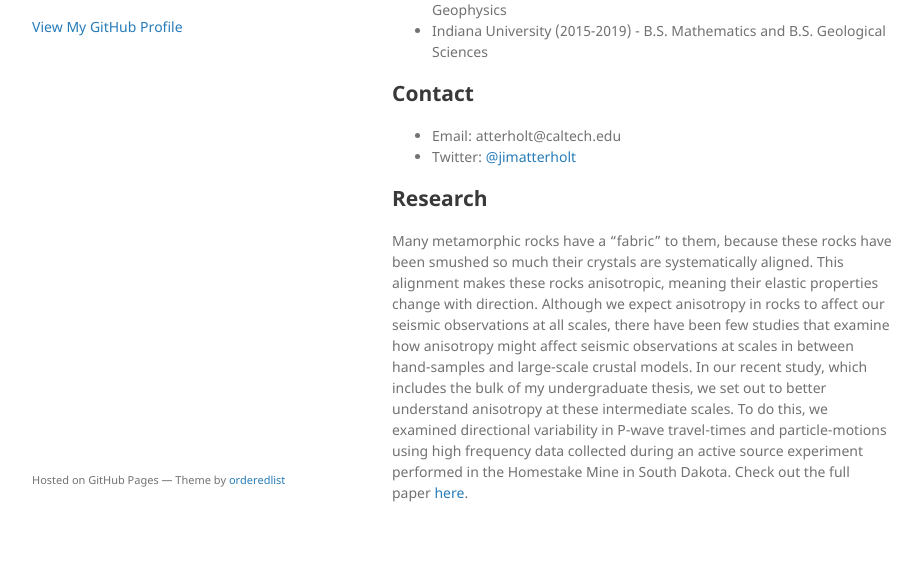
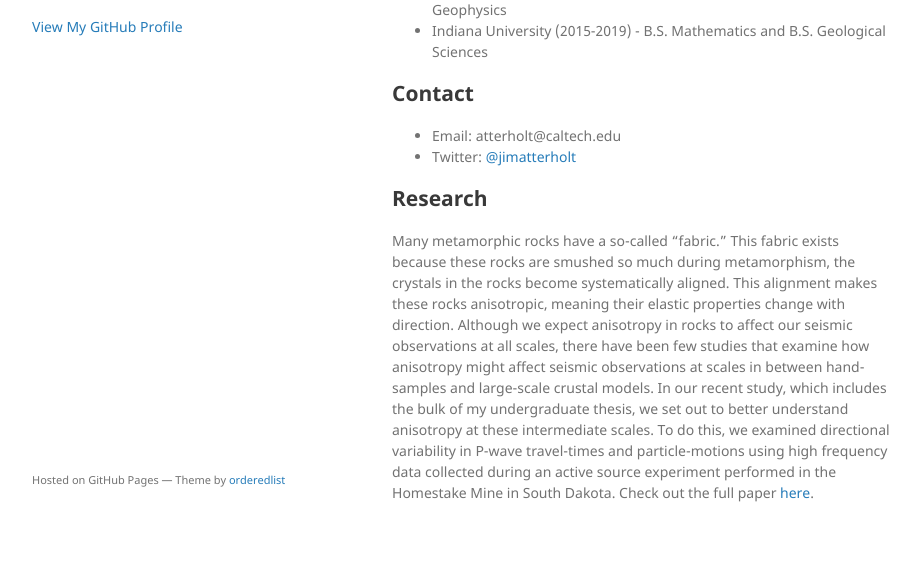
Before and after one commit to atterholt/atterholt.github.io, a Jekyll site: the page built from index.md, in a window 1280 px wide. Shown: the part 341-914 px from the top of the page, without its empty margins (178-1100 px from the left). Built offline with Jekyll 4.4.1, drawn with Linux system fonts in a browser that asks for light colours; our own code applies the rules of GitHub Pages for plain Markdown files.

Commit message:
Update index.md

```diff
--- a/index.md
+++ b/index.md
@@ -18,4 +18,4 @@
 
 ## Research
 
-Many metamorphic rocks have a "fabric" to them, because these rocks have been smushed so much their crystals are systematically aligned. This alignment makes these rocks anisotropic, meaning their elastic properties change with direction. Although we expect anisotropy in rocks to affect our seismic observations at all scales, there have been few studies that examine how anisotropy might affect seismic observations at scales in between hand-samples and large-scale crustal models. In our recent study, which includes the bulk of my undergraduate thesis, we set out to better understand anisotropy at these intermediate scales. To do this, we examined directional variability in P-wave travel-times and particle-motions using high frequency data collected during an active source experiment performed in the Homestake Mine in South Dakota. Check out the full paper [here](https://academic.oup.com/gji/article/224/1/121/5900977?login=true).
+Many metamorphic rocks have a so-called "fabric." This fabric exists because these rocks are smushed so much during metamorphism, the crystals in the rocks become systematically aligned. This alignment makes these rocks anisotropic, meaning their elastic properties change with direction. Although we expect anisotropy in rocks to affect our seismic observations at all scales, there have been few studies that examine how anisotropy might affect seismic observations at scales in between hand-samples and large-scale crustal models. In our recent study, which includes the bulk of my undergraduate thesis, we set out to better understand anisotropy at these intermediate scales. To do this, we examined directional variability in P-wave travel-times and particle-motions using high frequency data collected during an active source experiment performed in the Homestake Mine in South Dakota. Check out the full paper [here](https://academic.oup.com/gji/article/224/1/121/5900977?login=true).
```
